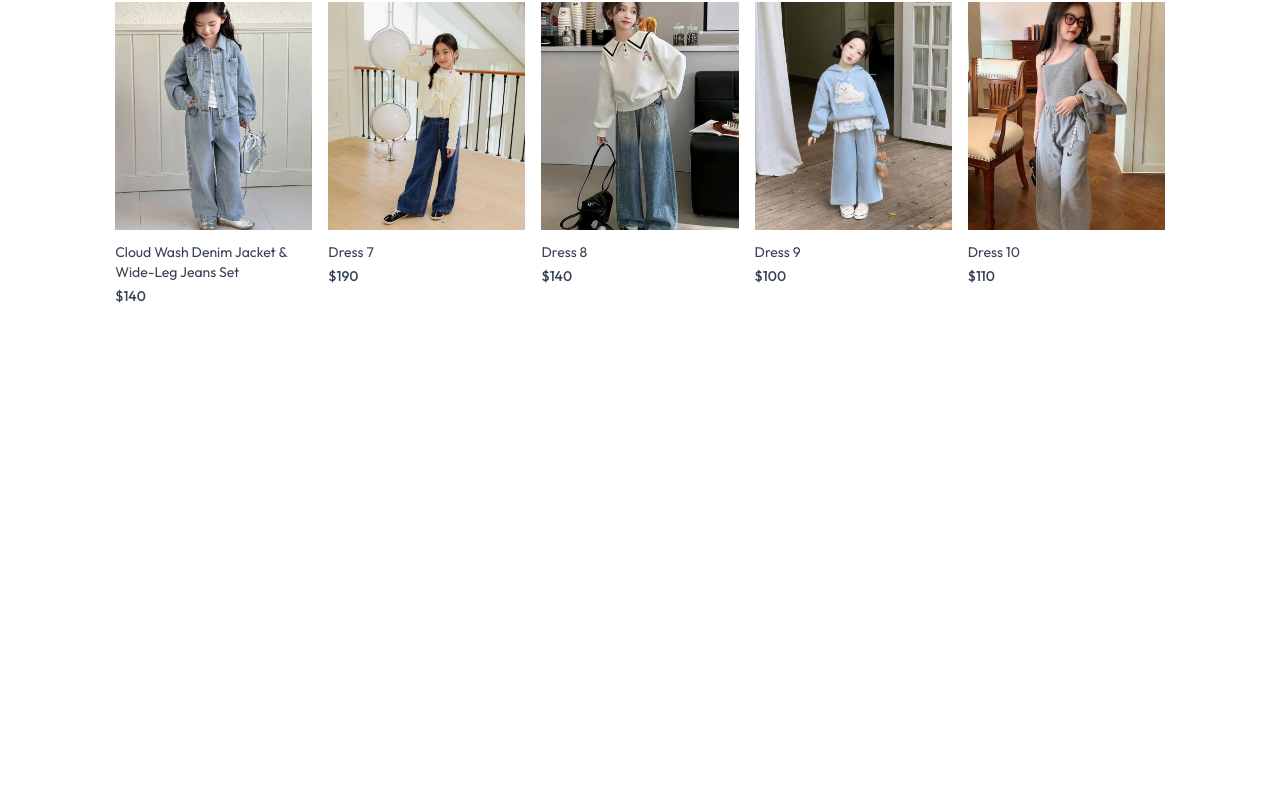
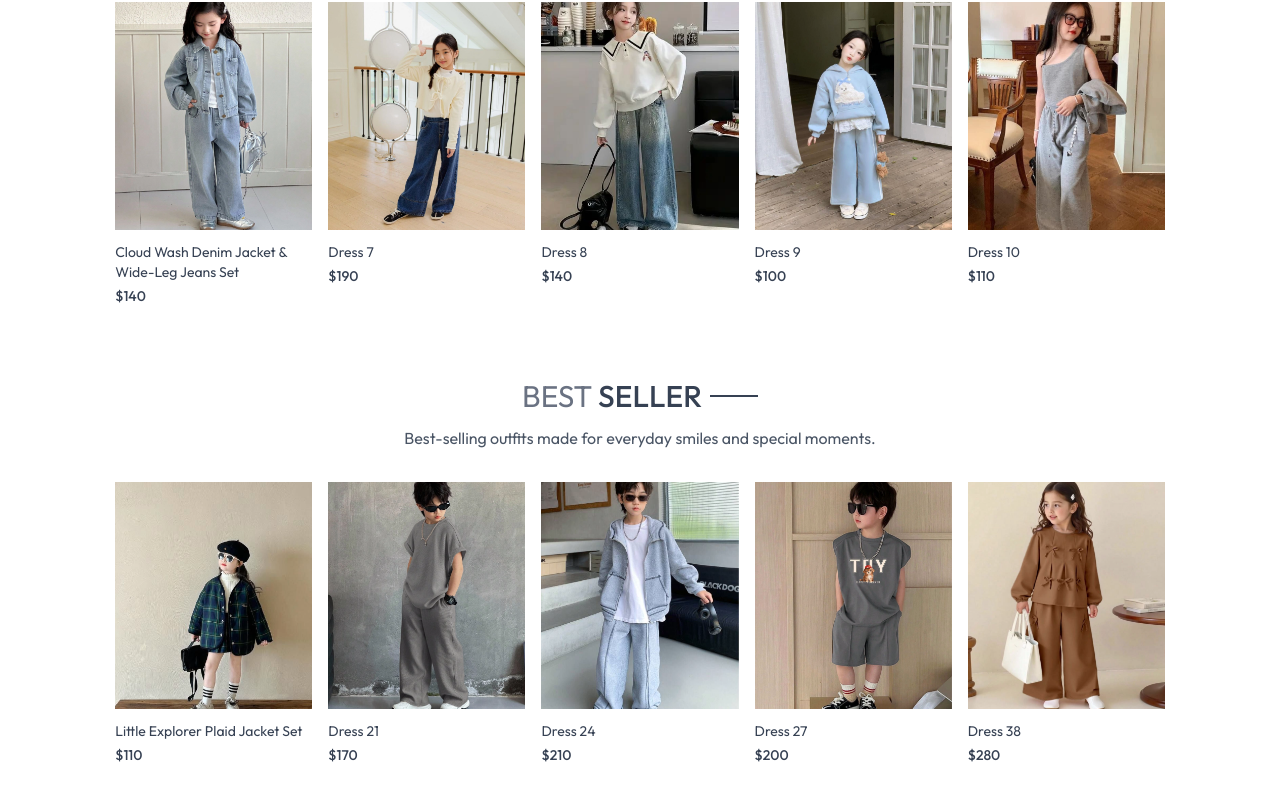
Before and after one commit to Malshi623/-Full-Stack-E-commerce-Website-Using-React-JS-MERN-Stack-eCommerce-Project, a React (Vite) app in the folder frontend/: page / in a window 1280 px wide. Shown: the part 993-1794 px from the top of the page. Before the commit the page ends 1339 px from the top, so only its background shows below. Built offline with nearby package versions, Linux system fonts and the light colour scheme.

Commit message:
FS-ECW-FE-Dispaly bestSeller products in home page

```diff
--- a/frontend/components/BestSeller.jsx
+++ b/frontend/components/BestSeller.jsx
@@ -1,12 +1,13 @@
 import React, { useContext, useEffect, useState } from 'react'
 import { ShopContext } from '../context/ShopContext'
 import Title from './Title';
+import ProductItems from './ProductItems';
 
 const BestSeller = () => {
 
   const {products} = useContext(ShopContext);
 
-  const {bestSeller,setBestSeller} = useState([]); //State Variable
+  const [bestSeller,setBestSeller] = useState([]); //State Variable
 
   useEffect(()=>{
     //Dependency Array
@@ -16,9 +17,19 @@
 
   return (
     <div className='my-10'>
+
       <div className='text-center text-3xl py-8'>
         <Title text1={'BEST'} text2={'SELLER'}/>
         <p className='w-3/4 m-auto text-xs sm:text-sm md:text-base text-gray-600'>Best-selling outfits made for everyday smiles and special moments.</p>
+      </div>
+
+      {/*Rendering Products */}
+      <div className='grid grid-cols-2 sm:grid-cols-3 md:grid-cols-4 lg:grid-cols-5 gap-4 gap-y-6'>
+        {
+          bestSeller.map((item,index)=>(
+            <ProductItems key={index} id={item._id} image={item.image} name={item.name} price={item.price}/>
+          ))
+        }
       </div>
     </div>
   )
--- a/frontend/pages/Home.jsx
+++ b/frontend/pages/Home.jsx
@@ -2,12 +2,14 @@
 import Banner from '../components/Banner'
 import LatestCollection from '../components/LatestCollection'
 import Title from '../components/Title'
+import BestSeller from '../components/BestSeller'
 
 const Home = () => {
   return (
     <div>
       <Banner/>
       <LatestCollection/>
+      <BestSeller/>
     </div>
   )
 }
--- a/frontend/src/assets/assets.js
+++ b/frontend/src/assets/assets.js
@@ -150,7 +150,7 @@
         subCategory: "Topwear",
         sizes: ["M", "L", "XL"],
         date: 1716621345448,
-        bestseller: true
+        bestseller: false
     },
     {
         _id: "aaaac",
@@ -438,7 +438,7 @@
         subCategory: "Winterwear",
         sizes: ["S", "M", "L", "XL"],
         date: 1716639845448,
-        bestseller: true
+        bestseller: false
     },
     {
         _id: "aaaba",
@@ -450,7 +450,7 @@
         subCategory: "Topwear",
         sizes: ["S", "M", "L", "XL"],
         date: 1716640945448,
-        bestseller: false
+        bestseller: true
     },
     {
         _id: "aaabb",
@@ -582,7 +582,7 @@
         subCategory: "Topwear",
         sizes: ["S", "M", "L", "XL"],
         date: 1716653045448,
-        bestseller: false
+        bestseller: true
     },
     {
         _id: "aaabm",
```
